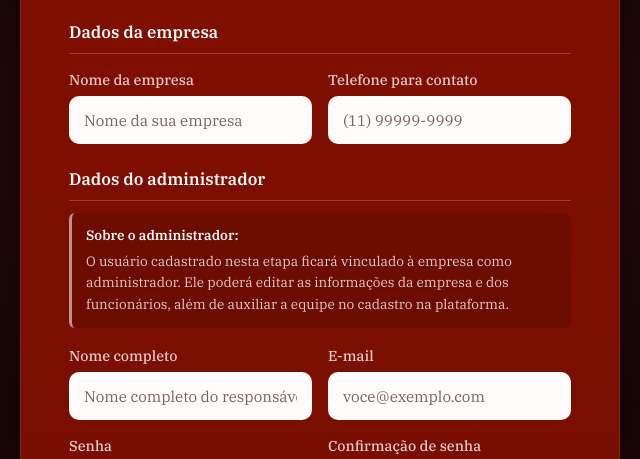
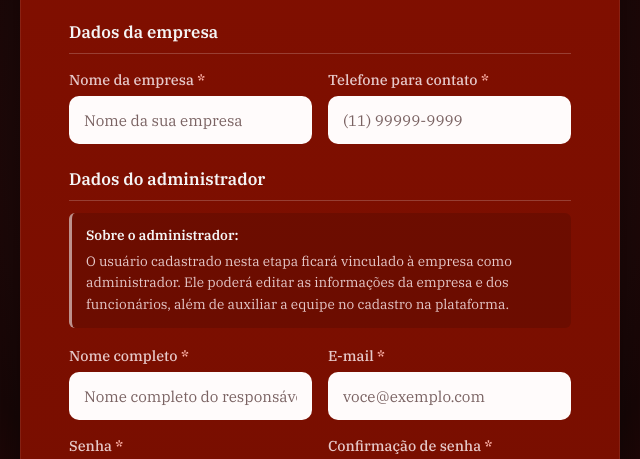
Before and after one commit to Panorama-PI/Panorama, a website: page public/cadastro-empresa.html in a window 1280 px wide. Shown: the part 266-725 px from the top of the page, 320-960 px from the left. Drawn offline with nearby package versions, Linux system fonts and the light colour scheme.

Commit message:
feat: identifica campos obrigatorios no cadastro de empresa

```diff
--- a/public/cadastro-empresa.html
+++ b/public/cadastro-empresa.html
@@ -30,13 +30,17 @@
                 <legend>Dados da empresa</legend>
 
                 <div class="campo">
-                    <label for="ipt_nome_empresa">Nome da empresa</label>
+                    <label for="ipt_nome_empresa">
+                        Nome da empresa <span class="obrigatorio">*</span>
+                    </label>
                     <input type="text" id="ipt_nome_empresa" name="nome_empresa" placeholder="Nome da sua empresa"
                         autocomplete="organization" required>
                 </div>
 
                 <div class="campo">
-                    <label for="ipt_telefone">Telefone para contato</label>
+                    <label for="ipt_telefone">
+                        Telefone para contato <span class="obrigatorio">*</span>
+                    </label>
                     <input type="tel" id="ipt_telefone" name="telefone" placeholder="(11) 99999-9999" autocomplete="tel"
                         inputmode="tel" required>
                 </div>
@@ -53,13 +57,17 @@
                 </p>
 
                 <div class="campo">
-                    <label for="ipt_nome">Nome completo</label>
+                    <label for="ipt_nome">
+                        Nome completo <span class="obrigatorio">*</span>
+                    </label>
                     <input type="text" id="ipt_nome" name="nome" placeholder="Nome completo do responsável"
                         autocomplete="name" required>
                 </div>
 
                 <div class="campo">
-                    <label for="ipt_email">E-mail</label>
+                    <label for="ipt_email">
+                        E-mail <span class="obrigatorio">*</span>
+                    </label>
                     <input type="email" id="ipt_email" name="email" placeholder="voce@exemplo.com" autocomplete="email"
                         required>
                 </div>
@@ -67,14 +75,17 @@
                 <div class="campos-senha">
 
                     <div class="campo">
-                        <label for="ipt_senha">Senha</label>
+                        <label for="ipt_senha">
+                            Senha <span class="obrigatorio">*</span>
+                        </label>
+
                         <input type="password" id="ipt_senha" name="senha" placeholder="8 a 12 caracteres"
                             autocomplete="new-password" minlength="8" maxlength="12" required>
                     </div>
 
                     <div class="campo">
                         <label for="ipt_confirmacao_senha">
-                            Confirmação de senha
+                            Confirmação de senha <span class="obrigatorio">*</span>
                         </label>
                         <input type="password" id="ipt_confirmacao_senha" name="confirmacao_senha"
                             placeholder="Repita a senha" autocomplete="new-password" minlength="8" maxlength="12"
--- a/public/css/cadastro-empresa.css
+++ b/public/css/cadastro-empresa.css
@@ -106,6 +106,11 @@ body {
 }
 
 /* Campos */
+
+.obrigatorio {
+  color: #ffb4a9;
+  font-weight: 700;
+}
 
 .campo {
   display: flex;
@@ -257,14 +262,6 @@ body {
   cursor: pointer;
 }
 
-/* Ajustes para celular */
-
-@media (max-width: 560px) {
-  .campos-senha {
-    grid-template-columns: 1fr;
-  }
-}
-
 /* Responsividade */
 
 @media (max-width: 560px) {
@@ -279,6 +276,10 @@ body {
   .secao {
     grid-template-columns: 1fr;
     gap: 16px;
+  }
+
+  .campos-senha {
+    grid-template-columns: 1fr;
   }
 
   .card-botao-cadastro {
```
